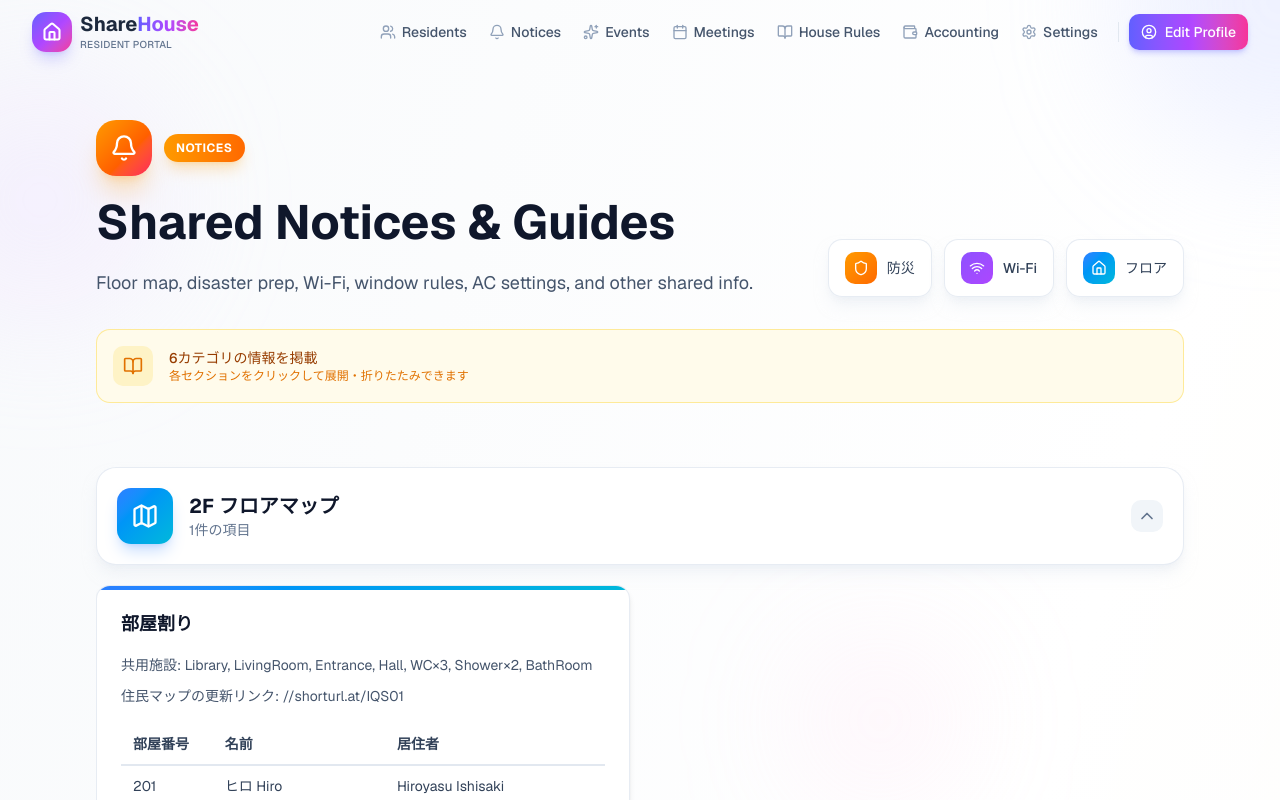
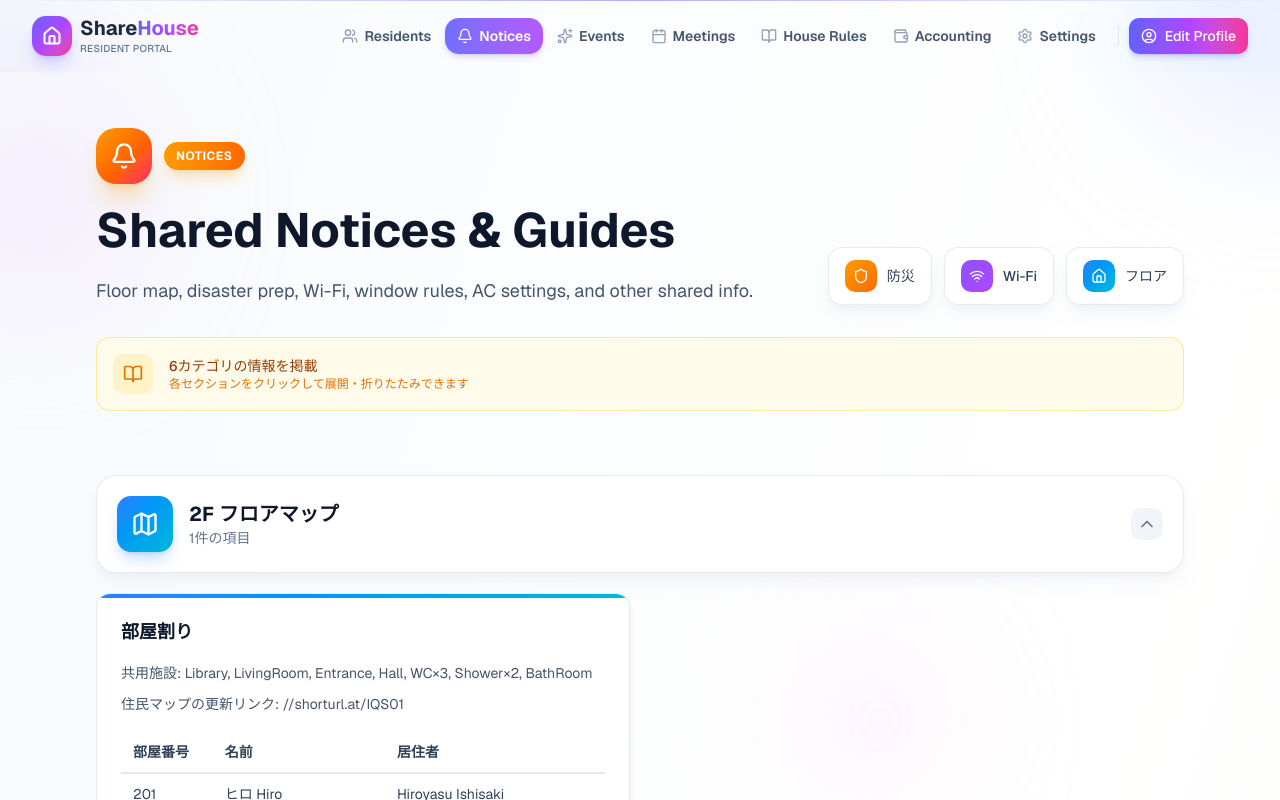
Before and after one commit to KoenigWolf/sharehouse, a Next.js app: page /notices in a window 1280 px wide. Shown: the top 800 px of the page. Built offline with nearby package versions, Linux system fonts and the light colour scheme.

Commit message:
refactor: ヘッダーコンポーネントの改善

```diff
--- a/src/shared/layouts/Header.tsx
+++ b/src/shared/layouts/Header.tsx
@@ -9,7 +9,8 @@
  * - Desktop (>= 1024px): Horizontal navigation with dropdown
  */
 
-import { useState, useEffect, useRef, useCallback, memo } from "react";
+import { useState, useEffect, useCallback, memo } from "react";
+import { usePathname } from "next/navigation";
 import { cn } from "@/src/lib/utils";
 import { useLanguage } from "@/src/shared/lang/context";
 import { TransitionLink } from "@/src/shared/ui";
@@ -40,6 +41,7 @@ interface NavGroup {
 
 export const Header = memo(function Header() {
   const { lang } = useLanguage();
+  const pathname = usePathname() || "/";
   const [scrolled, setScrolled] = useState(false);
   const [mobileMenuOpen, setMobileMenuOpen] = useState(false);
 
@@ -115,22 +117,27 @@ export const Header = memo(function Header() {
     <>
       <header
         className={cn(
-          "sticky top-0 z-50",
-          "transition-all duration-300",
-          "safe-area-inset-top",
+          "sticky top-0 z-50 safe-area-inset-top",
+          "transition-all duration-500",
           scrolled || mobileMenuOpen
-            ? "glass shadow-lg shadow-slate-900/5 border-b border-slate-200/50 dark:border-slate-700/50"
+            ? "backdrop-blur-xl bg-white/75 dark:bg-slate-950/70 shadow-lg shadow-indigo-500/10 border-b border-white/40 dark:border-slate-800/80"
             : "bg-transparent"
         )}
         role="banner"
       >
+        <div className="absolute inset-0 -z-10 overflow-hidden pointer-events-none">
+          <div className="absolute inset-x-0 top-0 h-px bg-gradient-to-r from-indigo-500/0 via-indigo-500/50 to-transparent" />
+          <div className="absolute -left-10 top-6 h-24 w-24 rounded-full bg-indigo-500/15 blur-3xl" />
+          <div className="absolute right-0 top-10 h-20 w-28 rounded-full bg-emerald-400/10 blur-3xl" />
+        </div>
+
         <div className="max-w-7xl mx-auto px-3 xs:px-4 sm:px-6 lg:px-8">
-          <div className="flex justify-between items-center h-12 xs:h-14 sm:h-16">
+          <div className="flex justify-between items-center h-14 xs:h-16 sm:h-[72px] gap-3">
             {/* Logo */}
             <Logo onClick={closeMobileMenu} />
 
             {/* Desktop Navigation */}
-            <DesktopNav navItems={navItems} moreItems={moreItems} lang={lang} />
+            <DesktopNav navItems={navItems} moreItems={moreItems} lang={lang} pathname={pathname} />
 
             {/* Mobile Menu Button */}
             <MobileMenuButton isOpen={mobileMenuOpen} onClick={toggleMobileMenu} />
@@ -207,17 +214,19 @@ interface DesktopNavProps {
   navItems: NavItem[];
   moreItems: NavGroup;
   lang: ReturnType<typeof useLanguage>["lang"];
+  pathname: string;
 }
 
-const DesktopNav = memo(function DesktopNav({ navItems, moreItems, lang }: DesktopNavProps) {
+const DesktopNav = memo(function DesktopNav({ navItems, moreItems, lang, pathname }: DesktopNavProps) {
   // Combine all items for flat navigation
   const allNavItems = [...navItems, ...moreItems.items];
+  const isActive = (href: string) => (href === "/" ? pathname === "/" : pathname.startsWith(href));
 
   return (
     <nav className="hidden lg:flex items-center gap-0.5" aria-label="Main navigation">
       {/* All nav items in a clean row */}
       {allNavItems.map((item) => (
-        <NavLink key={item.href} href={item.href} icon={item.icon}>
+        <NavLink key={item.href} href={item.href} icon={item.icon} active={isActive(item.href)}>
           {item.label}
         </NavLink>
       ))}
@@ -238,23 +247,28 @@ interface NavLinkProps {
   href: string;
   icon: React.ComponentType<{ className?: string }>;
   children: React.ReactNode;
+  active?: boolean;
 }
 
-const NavLink = memo(function NavLink({ href, icon: Icon, children }: NavLinkProps) {
+const NavLink = memo(function NavLink({ href, icon: Icon, children, active }: NavLinkProps) {
   return (
     <TransitionLink
       href={href}
       className={cn(
-        "flex items-center gap-1.5 px-2.5 py-2 rounded-lg text-sm font-medium",
-        "text-slate-600 dark:text-slate-300",
-        "hover:text-slate-900 dark:hover:text-white",
-        "hover:bg-slate-100/80 dark:hover:bg-slate-800/80",
-        "transition-all duration-200",
-        "focus:outline-none focus-visible:ring-2 focus-visible:ring-indigo-500",
-        "group"
+        "group flex items-center gap-1.5 px-3 py-2 rounded-xl text-sm font-semibold",
+        "transition-all duration-250",
+        "focus:outline-none focus-visible:ring-2 focus-visible:ring-indigo-500 focus-visible:ring-offset-2 focus-visible:ring-offset-white dark:focus-visible:ring-offset-slate-950",
+        active
+          ? "bg-gradient-to-r from-indigo-500/90 to-purple-500/90 text-white shadow-md shadow-indigo-500/20"
+          : "text-slate-600 dark:text-slate-300 hover:text-slate-900 dark:hover:text-white hover:bg-slate-100/80 dark:hover:bg-slate-800/80"
       )}
     >
-      <Icon className="w-4 h-4 text-slate-400 group-hover:text-indigo-500 dark:group-hover:text-indigo-400 transition-colors" />
+      <Icon
+        className={cn(
+          "w-4 h-4",
+          active ? "text-white" : "text-slate-400 group-hover:text-indigo-500 dark:group-hover:text-indigo-400 transition-colors"
+        )}
+      />
       {children}
     </TransitionLink>
   );
@@ -366,11 +380,14 @@ const MobileMenu = memo(function MobileMenu({
       )}
       aria-label="Mobile navigation"
     >
-      <div className="px-2.5 xs:px-3 pb-3 safe-area-inset-bottom">
-        {/* Row 1: Primary items + Profile (4 items = perfect 4-col grid) */}
-        <div
-          className="grid grid-cols-4 gap-1 xs:gap-1.5 mb-1 xs:mb-1.5"
-        >
+      <div className="px-3 xs:px-4 pb-4 safe-area-inset-bottom">
+        <div className="relative overflow-hidden rounded-2xl border border-slate-200/60 dark:border-slate-800/70 bg-white/90 dark:bg-slate-900/80 shadow-lg shadow-indigo-500/10">
+          <div className="absolute inset-0 opacity-60" aria-hidden="true">
+            <div className="absolute -left-10 top-0 h-24 w-24 bg-indigo-500/15 blur-3xl" />
+            <div className="absolute right-0 bottom-0 h-20 w-28 bg-emerald-400/10 blur-3xl" />
+          </div>
+          <div className="relative space-y-2 p-2.5 xs:p-3">
+            <div className="grid grid-cols-4 gap-1 xs:gap-1.5">
               {primaryItems.map((item) => (
                 <MobileNavLink
                   key={item.href}
@@ -389,11 +406,8 @@ const MobileMenu = memo(function MobileMenu({
                 {lang.nav.editProfile}
               </MobileNavLink>
             </div>
-
-        {/* Row 2: Secondary items (4 items = perfect 4-col grid) */}
-        <div
-          className="grid grid-cols-4 gap-1 xs:gap-1.5"
-        >
+            <div className="h-px bg-gradient-to-r from-transparent via-slate-200/80 dark:via-slate-700/80 to-transparent" />
+            <div className="grid grid-cols-4 gap-1 xs:gap-1.5">
               {secondaryItems.map((item) => (
                 <MobileNavLink
                   key={item.href}
@@ -404,6 +418,8 @@ const MobileMenu = memo(function MobileMenu({
                   {item.label}
                 </MobileNavLink>
               ))}
+            </div>
+          </div>
         </div>
       </div>
     </nav>
@@ -429,12 +445,11 @@ const MobileNavLink = memo(function MobileNavLink({
       onClick={onClick}
       className={cn(
         "flex flex-col items-center justify-center gap-0.5 xs:gap-1",
-        "p-1.5 xs:p-2 rounded-lg xs:rounded-xl",
+        "p-1.5 xs:p-2 rounded-xl",
         "min-h-[60px] xs:min-h-[72px]",
-        "text-slate-600 dark:text-slate-300",
-        "hover:bg-slate-100 dark:hover:bg-slate-800",
-        "active:bg-slate-200 dark:active:bg-slate-700",
-        "transition-colors",
+        "text-slate-700 dark:text-slate-200",
+        "hover:bg-gradient-to-br hover:from-indigo-500/10 hover:to-sky-500/10 dark:hover:from-indigo-500/20 dark:hover:to-sky-500/10",
+        "active:scale-95 transition-all",
         "focus:outline-none focus-visible:ring-2 focus-visible:ring-indigo-500 focus-visible:ring-inset",
         "group"
       )}
@@ -443,17 +458,17 @@ const MobileNavLink = memo(function MobileNavLink({
         className={cn(
           "flex items-center justify-center",
           "w-8 h-8 xs:w-10 xs:h-10",
-          "rounded-lg xs:rounded-xl",
+          "rounded-xl",
           "bg-slate-100 dark:bg-slate-800",
-          "group-hover:bg-indigo-100 dark:group-hover:bg-indigo-900/30",
-          "transition-colors"
+          "group-hover:bg-white group-hover:shadow-md group-hover:shadow-indigo-500/15 dark:group-hover:bg-slate-800/80",
+          "transition-all"
         )}
       >
         <Icon
           className={cn(
             "w-4 h-4 xs:w-5 xs:h-5",
             "text-slate-500 dark:text-slate-400",
-            "group-hover:text-indigo-600 dark:group-hover:text-indigo-400",
+            "group-hover:text-indigo-600 dark:group-hover:text-indigo-300",
             "transition-colors"
           )}
         />
```
Lines whose indentation alone changed are shown as unchanged.
